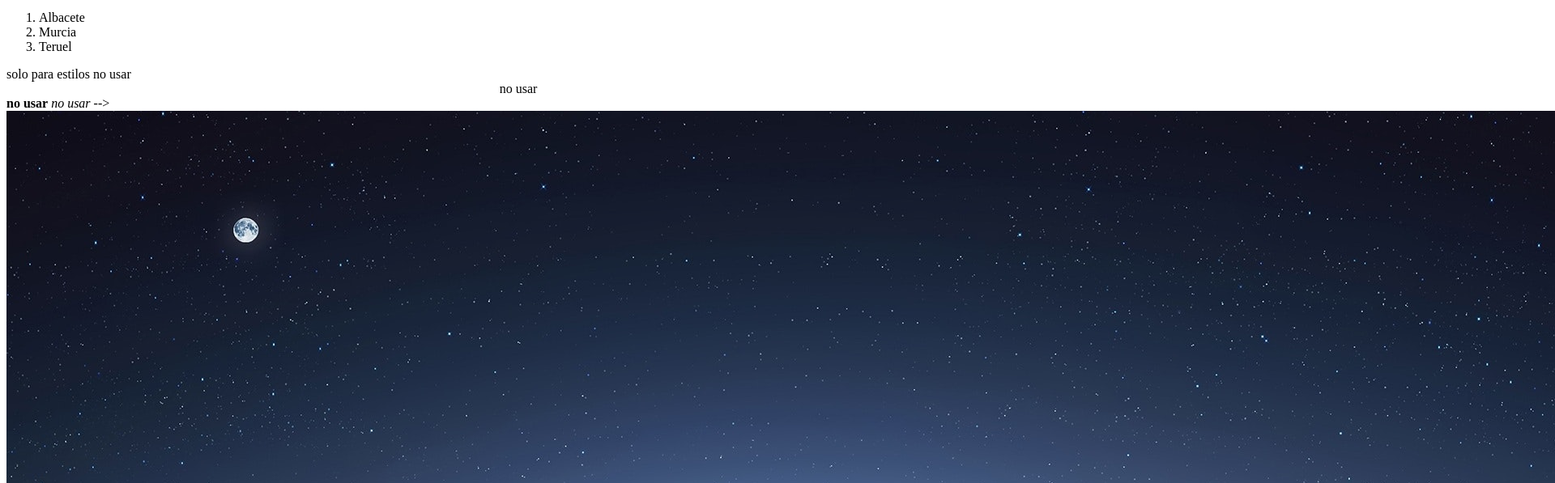
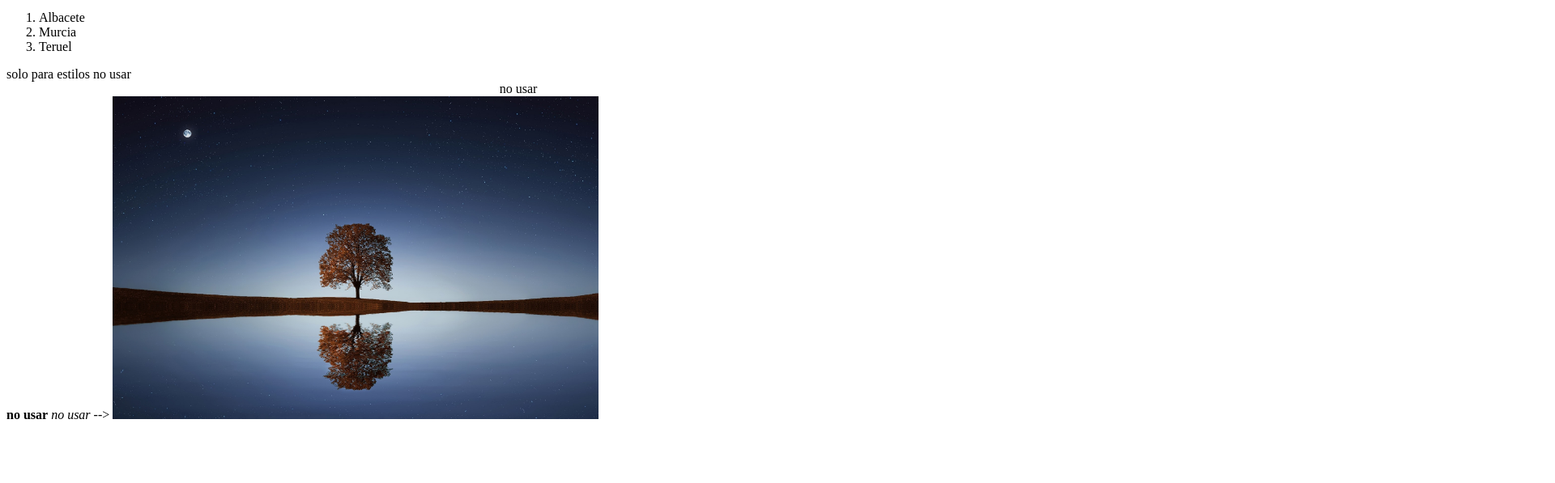
Before and after one commit to UxiaLeon/Didactic-Unity, a plain HTML site: page index.html in a window 1280 px wide. Shown: the part 279-876 px from the top of the page at 81% size, 1920 px wide, since content can reach past the window. After the commit the page ends 809 px from the top, so only its background shows below. Drawn offline with Linux system fonts and the light colour scheme.

Commit message:
test_width_img

```diff
--- a/index.html
+++ b/index.html
@@ -38,7 +38,7 @@
         <b>no usar</b>
         <i>no usar</i> -->
 
-        <img src="./IMG/pexels-pixabay-268533.jpg" alt="">
+        <img src="./IMG/pexels-pixabay-268533.jpg" alt="" width="600">
 
     </body>
 </html>
```
